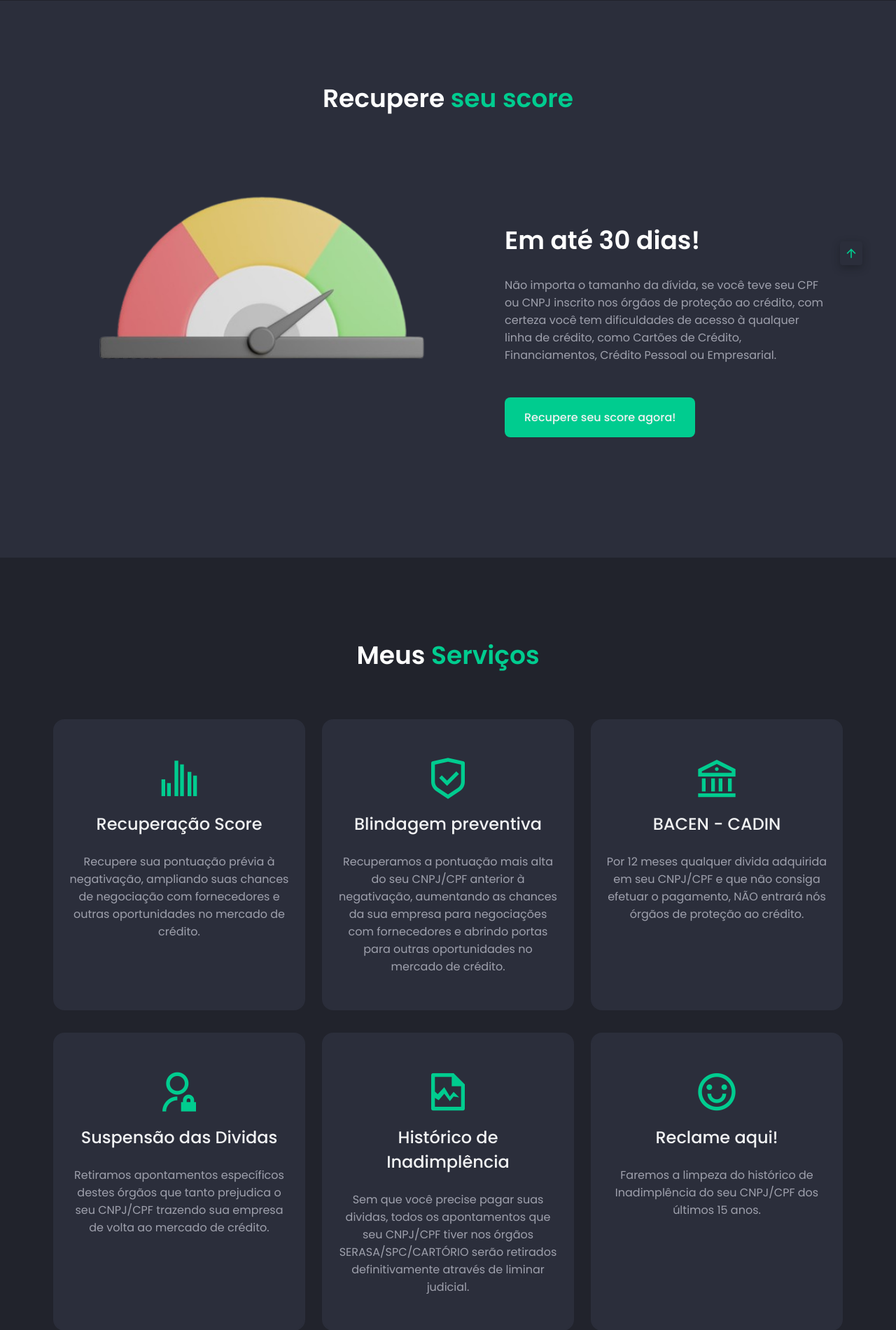
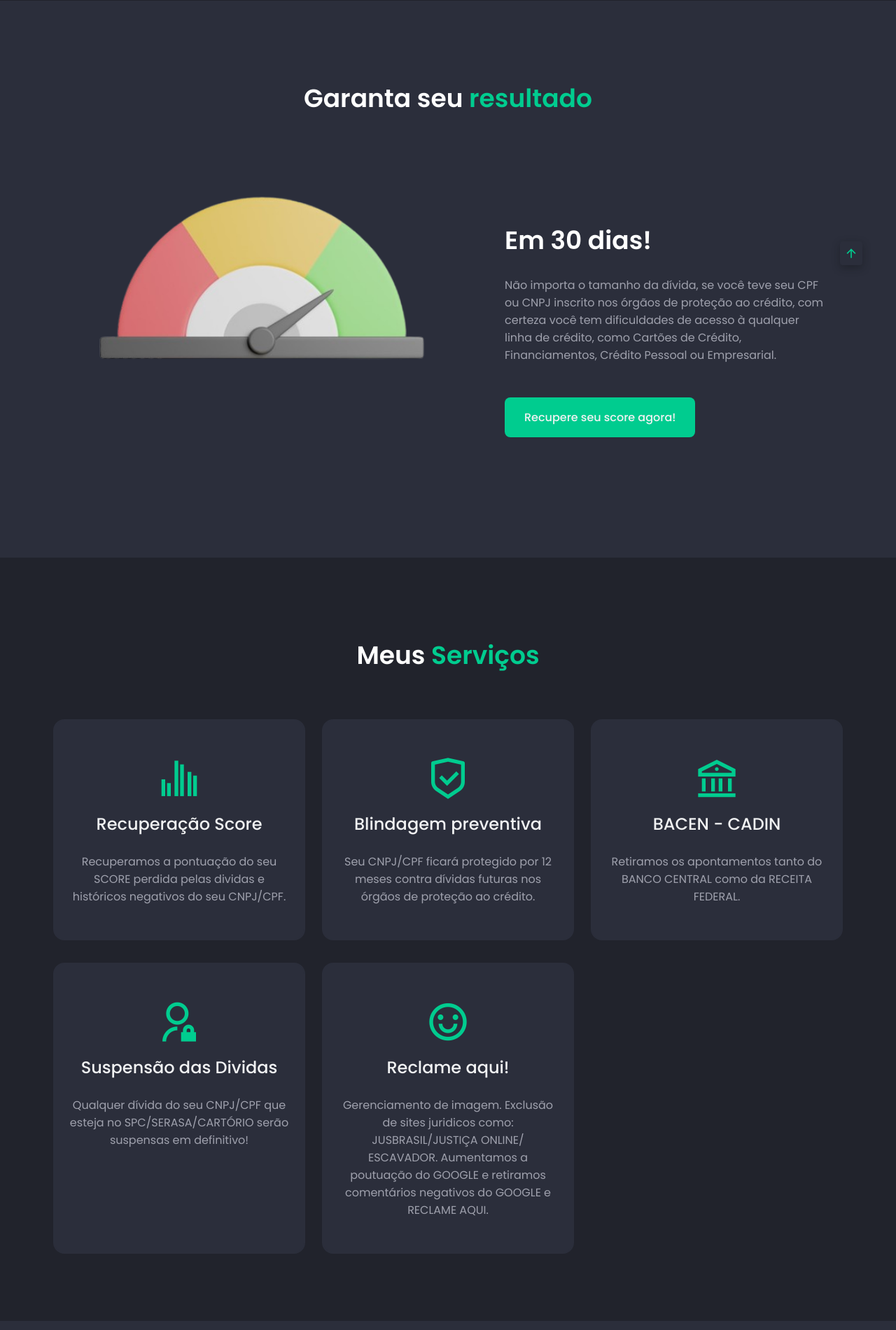
Before and after one commit to GuilhermeSalles/Site-Emerson-Recupera-de-Credito, a PHP site: page / in a window 1280 px wide. Shown: the part 821-2722 px from the top of the page at 70% size. Run offline with PHP 8.4, Linux system fonts and the light colour scheme; some libraries are stand-ins or nearby versions.

Commit message:
Alterações feitas

```diff
--- a/site/index.php
+++ b/site/index.php
@@ -44,7 +44,7 @@
    <header class="header" id="header">
       <nav class="nav container">
          <a href="" class="nav__logo">
-            <img src="assets/img/logonav.png" width="150px" height="160px" alt="logo">
+            <img src="assets/img/logonav.png" width="150px" height="160px" style="margin-top: -1rem;" alt="logo">
          </a>
 
          <div class="nav__menu" id="nav-menu">
@@ -105,10 +105,10 @@
                <div class="home__data">
 
                   <h1 class="home__title">
-                     Antes de pagar as suas dívidas!
+                     Já pensou em limpar o nome da sua empresa
                   </h1>
 
-                  <h3 class="home__education"> Limpe o nome da sua empresa!</h3>
+                  <h3 class="home__education">sem precisar pagar suas dividas?</h3>
 
                   <p class="home_description">
                      Livre-se da burocracia, recupere seu poder de compra e faça seus sonhos acontecerem!
@@ -173,13 +173,13 @@
       <!--==================== ABOUT ====================-->
       <section class="about section" id="about">
          <h2 class="section__title">
-         Recupere<span> seu score</span>
+         Garanta seu <span>resultado</span>
          </h2>
          <div class="about__container container grid">
             <div class="about__data">
 
                <h2 class="section__title">
-                  Em até 30 dias!
+                  Em 30 dias!
                </h2>
 
                <p class="about__description">
@@ -215,7 +215,8 @@
                   Recuperação Score
                </h2>
                <p class="services__description">
-                  Recupere sua pontuação prévia à negativação, ampliando suas chances de negociação com fornecedores e outras oportunidades no mercado de crédito.
+                  Recuperamos a pontuação do seu SCORE perdida pelas dividas e históricos negativos do
+                  seu CNPJ/CPF.
                </p>
             </article>
 
@@ -225,9 +226,7 @@
                   Blindagem preventiva
                </h2>
                <p class="services__description">
-                  Recuperamos a pontuação mais alta do seu CNPJ/CPF anterior à negativação,
-                  aumentando as chances da sua empresa para negociações com fornecedores e
-                  abrindo portas para outras oportunidades no mercado de crédito.
+                  Seu CNPJ/CPF ficará protegido por 12 meses contra dívidas futuras nos órgãos de proteção ao crédito.
                </p>
             </article>
 
@@ -237,9 +236,7 @@
                   BACEN - CADIN
                </h2>
                <p class="services__description">
-                  Por 12 meses qualquer divida adquirida em seu CNPJ/CPF
-                  e que não consiga efetuar o pagamento, NÃO entrará nós órgãos
-                  de proteção ao crédito.
+                  Retiramos os apontamentos tanto do BANCO CENTRAL como da RECEITA FEDERAL.
                </p>
             </article>
 
@@ -249,12 +246,12 @@
                   Suspensão das Dividas
                </h2>
                <p class="services__description">
-                  Retiramos apontamentos específicos destes órgãos que tanto prejudica o
-                  seu CNPJ/CPF trazendo sua empresa de volta ao mercado de crédito.
+                  Qualquer dívida do seu CNPJ/CPF que esteja no SPC/SERASA/CARTÓRIO serão suspensas
+                  em definitivo!
                </p>
             </article>
 
-            <article class="services__card">
+            <!-- <article class="services__card">
                <i class="ri-file-damage-line services__icon"></i>
                <h2 class="services__title">
                   Histórico de Inadimplência
@@ -264,7 +261,7 @@
                   apontamentos que seu CNPJ/CPF tiver nos órgãos SERASA/SPC/CARTÓRIO serão
                   retirados definitivamente através de liminar judicial.
                </p>
-            </article>
+            </article> -->
 
             <article class="services__card">
                <i class="ri-emotion-happy-line services__icon"></i>
@@ -272,7 +269,9 @@
                   Reclame aqui!
                </h2>
                <p class="services__description">
-                  Faremos a limpeza do histórico de Inadimplência do seu CNPJ/CPF dos últimos 15 anos.
+                  Gerenciamento de imagem. Exclusão de sites juridicos como:
+                  JUSBRASIL/JUSTIÇA ONLINE/ ESCAVADOR. Aumentamos a poutuação do
+                  GOOGLE e retiramos comentários negativos do GOOGLE e RECLAME AQUI.
                </p>
             </article>
 
@@ -294,9 +293,14 @@
 
                <div class="skills__content about__description">
                   <ol class="skills__group">
-                     <li class="skills__item"><i class="ri-shield-check-line icon__process"></i> Garantia total de segurança, com todo o processo conduzido de acordo com os padrões jurídicos da LGPD.</li>
-                     <li class="skills__item"><i class="ri-file-upload-line icon__process"></i> Início do processo através de contrato jurídico</li>
-                     <li class="skills__item"><i class="ri-admin-line icon__process"></i> Vamos agir em sua defesa</li>
+                     <li class="skills__item"><i class="ri-shield-check-line icon__process"></i>
+                        Garantia total de segurança, com
+                        todo o processo conduzido de acordo com os padrões jurídicos da LGPD.</li>
+                     <li class="skills__item"><i class="ri-file-upload-line icon__process"></i>
+                        Início do processo através de
+                        contrato jurídico</li>
+                     <li class="skills__item"><i class="ri-admin-line icon__process"></i>
+                        Vamos agir em sua defesa</li>
                   </ol>
 
                </div>
@@ -351,9 +355,10 @@
                </h3>
 
                <p class="about__description">
-                  Como seu estou disponível e preparado para atender
-                  e te ajudar passo a passo a limpar o nome da sua empresa e recuperar sua
-                  linha de crédito, antes mesmo de pagar suas dívidas.
+                  Olá, Sou Emerson Moraes, especialista em recuperação de crédito para
+                  empresas que estão enfrentando problemas de inadimplência. Palestrante
+                  experiente, com mais de 24 anos em vendas e montagem de equipe. Atualmente
+                  localizado na cidade de Campinas/SP.
                   <br>
                </p>
 
```
